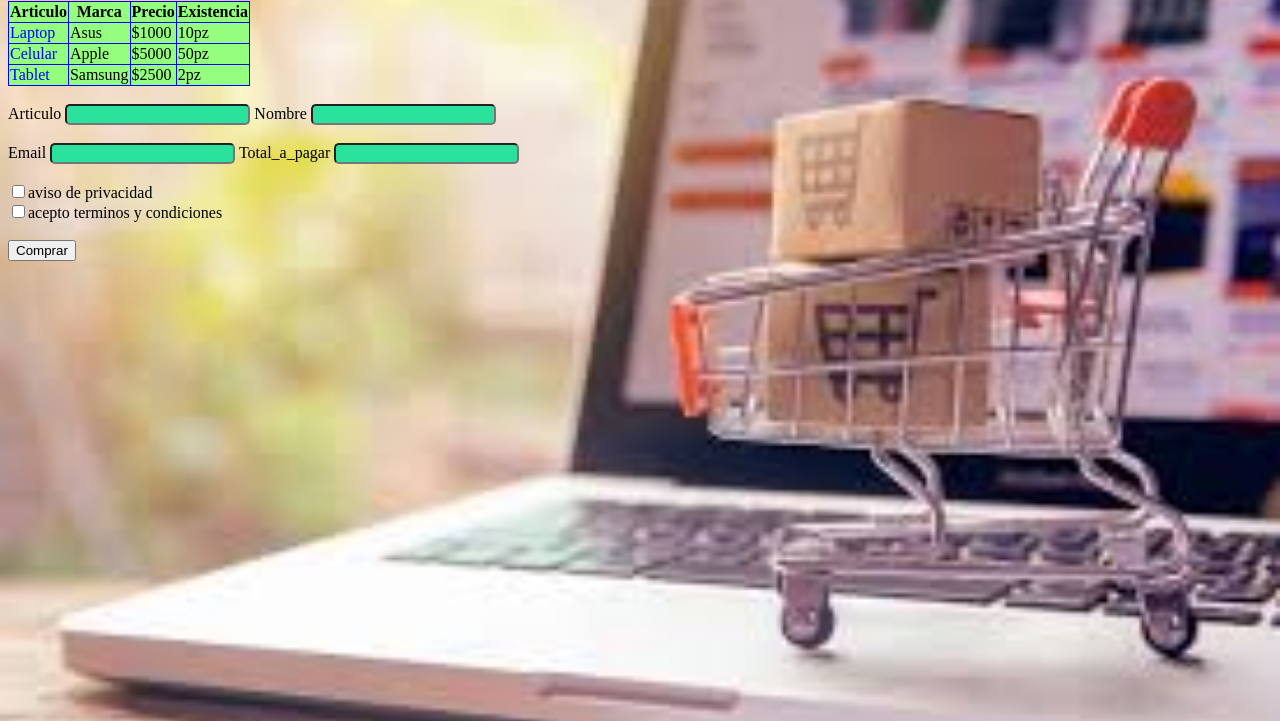
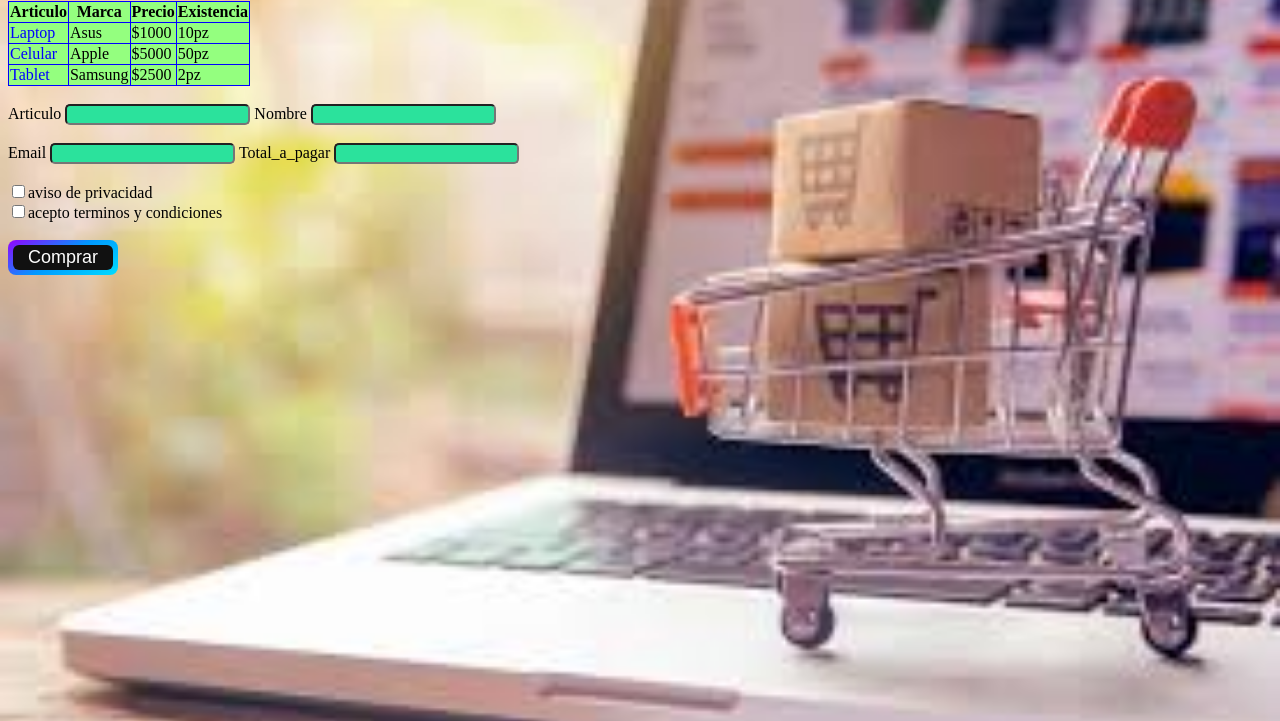
Before and after one commit to Morito161/imagen-de-fondo-en-web, a plain HTML site: page index.html in a window 1280 px wide. Shown: the part 79-800 px from the top of the page. Drawn offline with Linux system fonts and the light colour scheme.

Commit message:
agregando un button magico

```diff
--- a/index.html
+++ b/index.html
@@ -47,7 +47,9 @@
     <br><input type="checkbox">aviso de privacidad
     <br><input type="checkbox">acepto terminos y condiciones
     <br><br><div>
-    <button class="submit">Comprar</button>
+    <button>
+        <span>Comprar</span>
+    </button>
     </div>
 </body>
 </html>
--- a/styles.css
+++ b/styles.css
@@ -24,3 +24,26 @@ a{
     text-decoration: none;
     color: blue;
 }
+button{
+    border: 0;
+    background-image: linear-gradient(150deg, #9500ff, #09f,#00DDFF);
+    border-radius: 8px;
+    color: #fff;
+    display: flex;
+    font-size: 18px;
+    padding: 5px;
+    cursor: pointer;
+transition: .3s;
+}
+button span{
+    background-color: #111;
+    padding: 2px 15px;
+    border-radius: 6px;
+    transition: .3s;
+}
+button:hover span{
+    background: none;
+}
+button:active{
+    transform: scale(0.9);
+}
```
